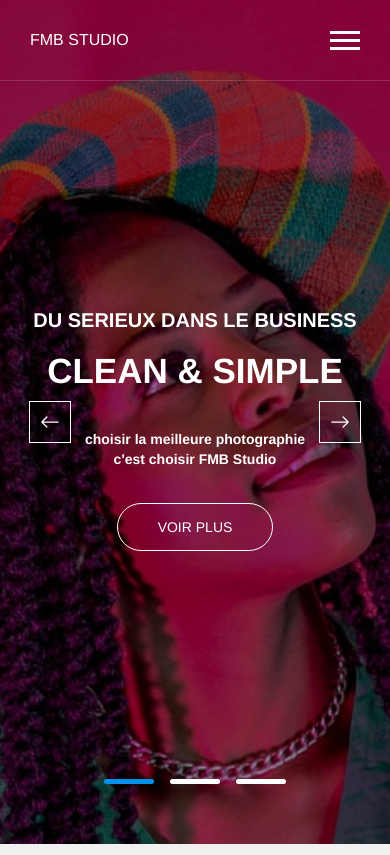
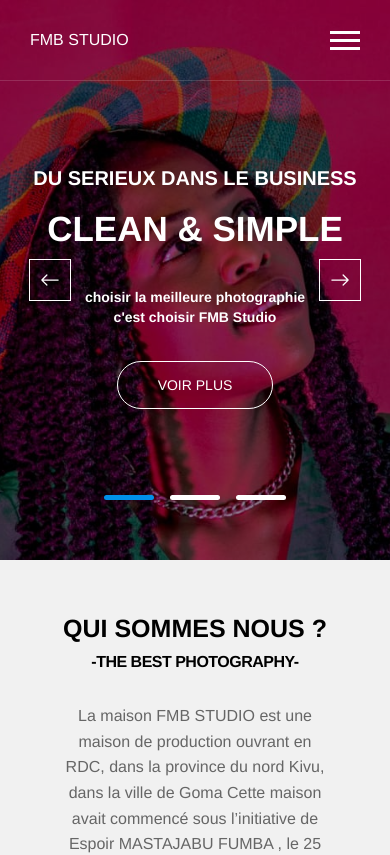
Before and after one commit to barackm/fmb-studio, a React (Create React App) app: page / in a window 390 px wide. Shown: the top 855 px of the page. Built offline with nearby package versions, Linux system fonts and the light colour scheme.

Commit message:
fix the home carousel background height on mobile sizes

```diff
--- a/src/assets/css/main.css
+++ b/src/assets/css/main.css
@@ -9,7 +9,7 @@
 
 @media (max-width: 480px) {
   .home-main-area {
-    min-height: 100vh;
+    height: 560px;
   }
 }
 
--- a/src/assets/scss/_home.scss
+++ b/src/assets/scss/_home.scss
@@ -8,6 +8,6 @@
   z-index: 9999;
 
   @include mediaqueries($mobile) {
-    min-height: 100vh;
+    height: 560px;
   }
 }
```
Also changed, not shown: 1 other file (tests, documents, lock files or other folders).
